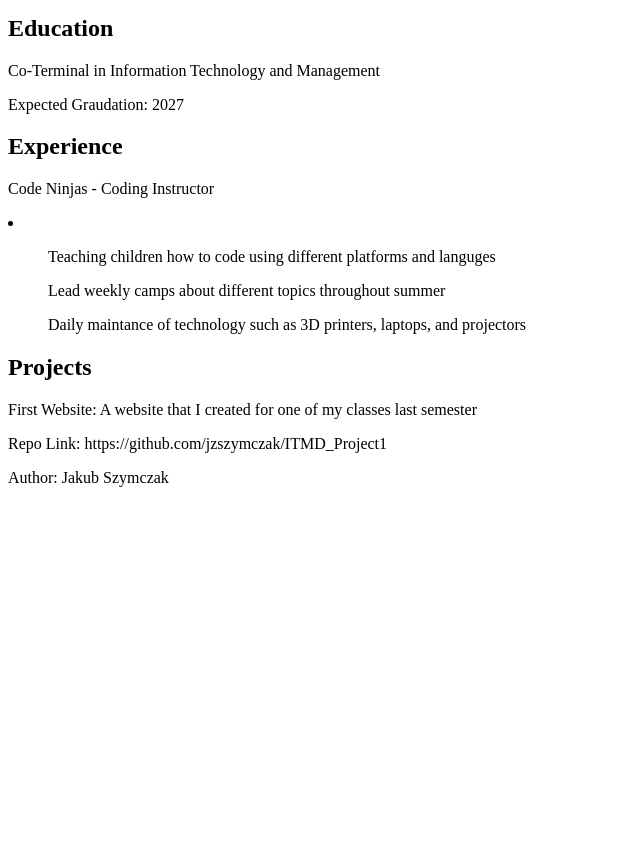
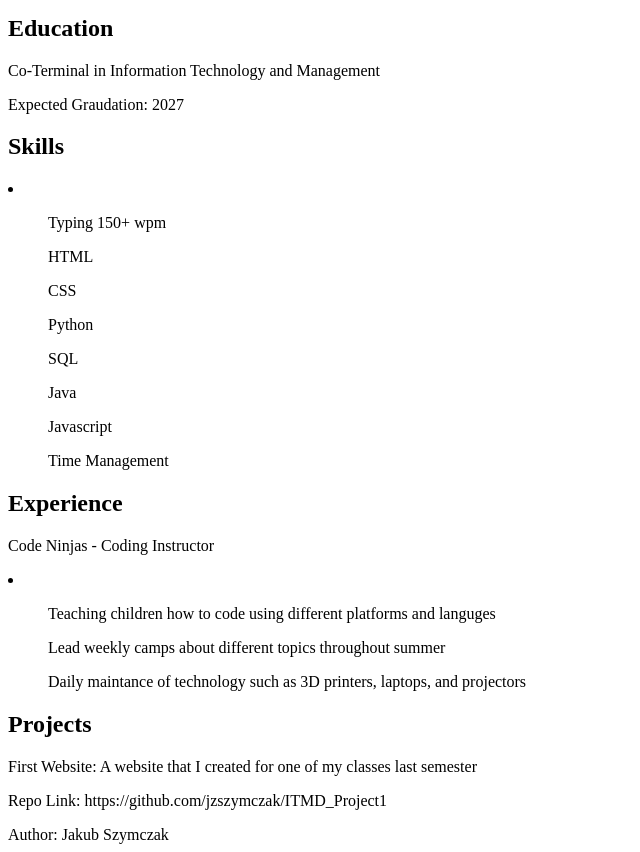
Before and after one commit to jzszymczak/ITMD_541_Lab_1, a plain HTML site: page index.html in a window 1280 px wide. Shown: the part 860-1712 px from the top of the page, without its empty margins (0-640 px from the left). Before the commit the page ends 1355 px from the top, so only its background shows below. Drawn offline with Linux system fonts and the light colour scheme.

Commit message:
added skills section

```diff
--- a/index.html
+++ b/index.html
@@ -17,6 +17,17 @@
     <h2>Education</h2>
     <p>Co-Terminal in Information Technology and Management</p>
     <p>Expected Graudation: 2027</p>
+    <h2>Skills</h2>
+    <li>
+        <ul>Typing 150+ wpm</ul>
+        <ul>HTML</ul>
+        <ul>CSS</ul>
+        <ul>Python</ul>
+        <ul>SQL</ul>
+        <ul>Java</ul>
+        <ul>Javascript</ul>
+        <ul>Time Management</ul>
+    </li>
     <h2>Experience</h2>
     <p>Code Ninjas - Coding Instructor</p>
     <li>
```
